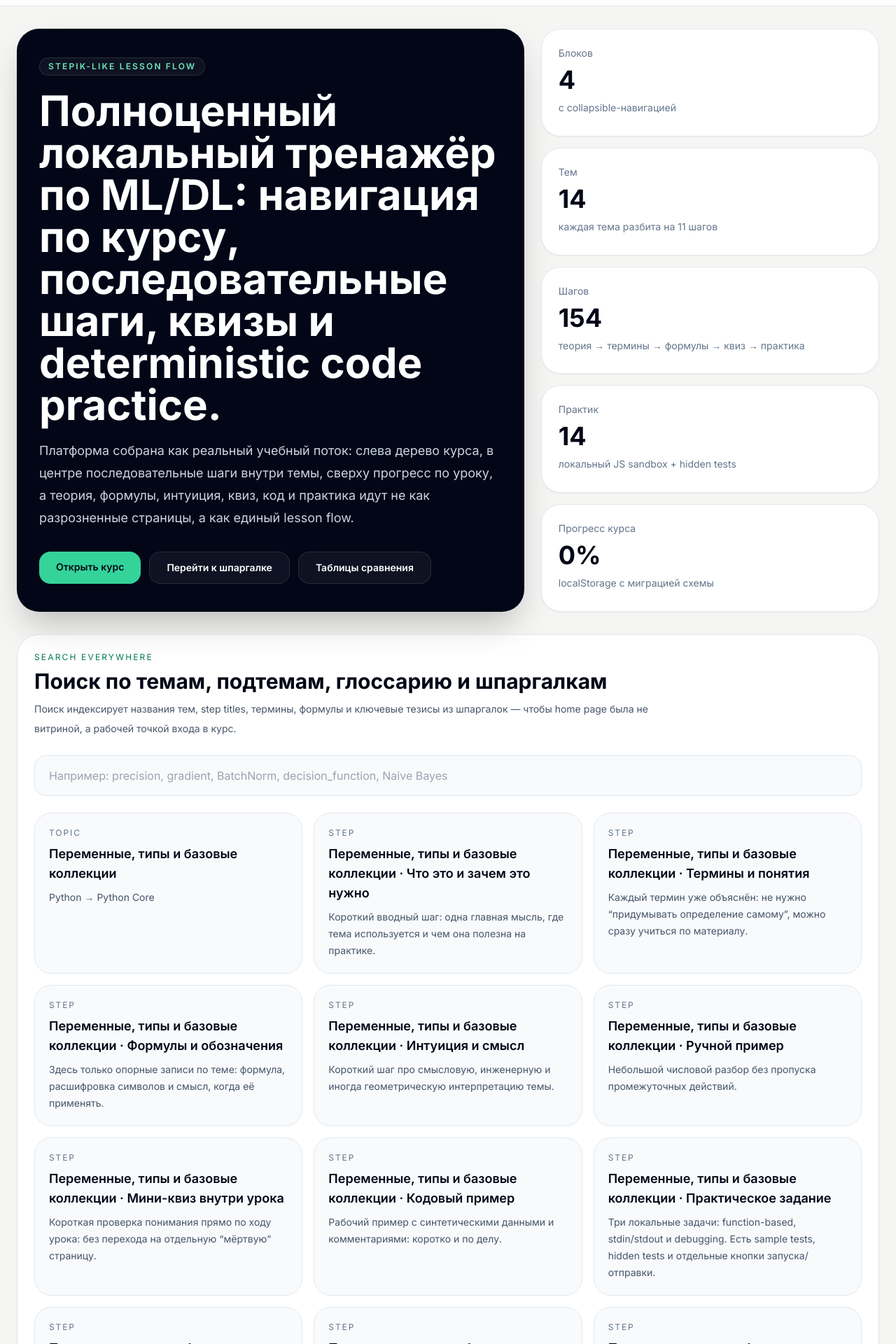
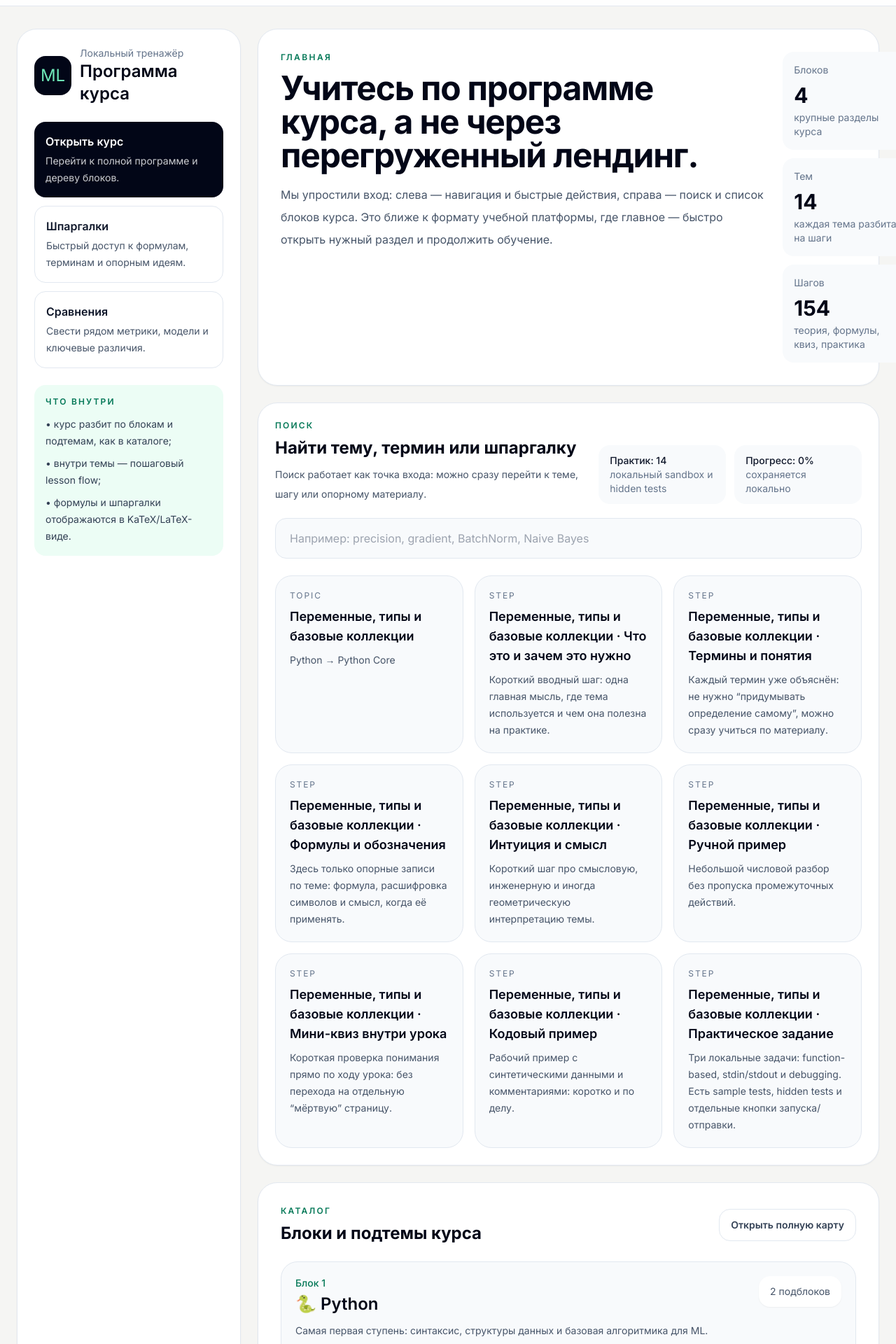
Before and after one commit to r7zex/AI_train, a React (Vite) app: page / in a window 1280 px wide. Shown: the part 60-1980 px from the top of the page at 70% size. Built offline with nearby package versions, Linux system fonts and the light colour scheme.

Commit message:
Refine course navigation and lesson rendering

```diff
--- a/src/main.tsx
+++ b/src/main.tsx
@@ -1,6 +1,7 @@
 import { StrictMode } from 'react'
 import { createRoot } from 'react-dom/client'
 import { BrowserRouter } from 'react-router-dom'
+import 'katex/dist/katex.min.css'
 import './index.css'
 import App from './App.tsx'
 
--- a/src/pages/HomePage.tsx
+++ b/src/pages/HomePage.tsx
@@ -2,6 +2,12 @@ import { useMemo, useState } from 'react'
 import { Link } from 'react-router-dom'
 import { flowCourseBlocks, flowTopics, getFlowStepHref, searchIndex } from '../data/courseFlow'
 import { useProgress } from '../hooks/useProgress'
+
+const quickActions = [
+  { title: 'Открыть курс', description: 'Перейти к полной программе и дереву блоков.', href: '/topics', tone: 'bg-slate-950 text-white' },
+  { title: 'Шпаргалки', description: 'Быстрый доступ к формулам, терминам и опорным идеям.', href: '/cheatsheet', tone: 'bg-white text-slate-900 border border-slate-200' },
+  { title: 'Сравнения', description: 'Свести рядом метрики, модели и ключевые различия.', href: '/comparison', tone: 'bg-white text-slate-900 border border-slate-200' },
+]
 
 export default function HomePage() {
   const [query, setQuery] = useState('')
@@ -9,76 +15,106 @@ export default function HomePage() {
   const normalized = query.trim().toLowerCase()
 
   const results = useMemo(() => {
-    if (!normalized) return searchIndex.slice(0, 12)
+    if (!normalized) return searchIndex.slice(0, 9)
     return searchIndex.filter((item) =>
       item.title.toLowerCase().includes(normalized)
       || item.subtitle.toLowerCase().includes(normalized)
       || item.text.toLowerCase().includes(normalized),
-    ).slice(0, 18)
+    ).slice(0, 12)
   }, [normalized])
 
   const totalSteps = flowTopics.reduce((sum, topic) => sum + topic.steps.length, 0)
   const totalPractice = flowTopics.reduce((sum, topic) => sum + topic.steps.filter((step) => step.practiceTasks?.length).length, 0)
+  const stats = [
+    { label: 'Блоков', value: flowCourseBlocks.length, note: 'крупные разделы курса' },
+    { label: 'Тем', value: flowTopics.length, note: 'каждая тема разбита на шаги' },
+    { label: 'Шагов', value: totalSteps, note: 'теория, формулы, квиз, практика' },
+    { label: 'Практик', value: totalPractice, note: 'локальный sandbox и hidden tests' },
+    { label: 'Прогресс', value: `${Math.round(getCourseProgress() * 100)}%`, note: 'сохраняется локально' },
+  ]
 
   return (
-    <div className="mx-auto max-w-[1480px] px-4 py-8 lg:px-6">
-      <section className="grid gap-6 xl:grid-cols-[1.2fr,0.8fr]">
-        <div className="rounded-[32px] bg-slate-950 px-8 py-10 text-white shadow-2xl">
-          <div className="inline-flex rounded-full border border-white/10 bg-white/5 px-3 py-1 text-xs font-semibold uppercase tracking-[0.18em] text-emerald-300">
-            Stepik-like lesson flow
-          </div>
-          <h1 className="mt-5 max-w-4xl text-4xl font-bold leading-tight lg:text-6xl">
-            Полноценный локальный тренажёр по ML/DL: навигация по курсу, последовательные шаги, квизы и deterministic code practice.
-          </h1>
-          <p className="mt-5 max-w-4xl text-lg leading-8 text-slate-300">
-            Платформа собрана как реальный учебный поток: слева дерево курса, в центре последовательные шаги внутри темы,
-            сверху прогресс по уроку, а теория, формулы, интуиция, квиз, код и практика идут не как разрозненные страницы,
-            а как единый lesson flow.
-          </p>
-
-          <div className="mt-8 flex flex-wrap gap-3">
-            <Link to="/topics" className="rounded-2xl bg-emerald-400 px-6 py-3 text-sm font-semibold text-slate-950">Открыть курс</Link>
-            <Link to="/cheatsheet" className="rounded-2xl border border-white/10 bg-white/5 px-6 py-3 text-sm font-semibold text-white">Перейти к шпаргалке</Link>
-            <Link to="/comparison" className="rounded-2xl border border-white/10 bg-white/5 px-6 py-3 text-sm font-semibold text-white">Таблицы сравнения</Link>
+    <div className="mx-auto max-w-[1380px] px-4 py-6 lg:px-6 lg:py-8">
+      <section className="grid gap-6 xl:grid-cols-[320px,minmax(0,1fr)]">
+        <aside className="rounded-[28px] border border-slate-200 bg-white p-6 shadow-sm">
+          <div className="flex items-center gap-3">
+            <div className="grid h-14 w-14 place-items-center rounded-2xl bg-slate-950 text-2xl text-emerald-300">ML</div>
+            <div>
+              <div className="text-sm text-slate-500">Локальный тренажёр</div>
+              <h1 className="text-2xl font-semibold text-slate-950">Программа курса</h1>
             </div>
           </div>
 
-        <div className="grid gap-4 md:grid-cols-2 xl:grid-cols-1">
-          {[
-            { label: 'Блоков', value: flowCourseBlocks.length, note: 'с collapsible-навигацией' },
-            { label: 'Тем', value: flowTopics.length, note: 'каждая тема разбита на 11 шагов' },
-            { label: 'Шагов', value: totalSteps, note: 'теория → термины → формулы → квиз → практика' },
-            { label: 'Практик', value: totalPractice, note: 'локальный JS sandbox + hidden tests' },
-            { label: 'Прогресс курса', value: `${Math.round(getCourseProgress() * 100)}%`, note: 'localStorage с миграцией схемы' },
-          ].map((card) => (
-            <div key={card.label} className="rounded-[28px] border border-slate-200 bg-white p-6 shadow-sm">
+          <div className="mt-6 space-y-3">
+            {quickActions.map((action) => (
+              <Link key={action.title} to={action.href} className={`block rounded-2xl px-4 py-4 transition hover:-translate-y-0.5 ${action.tone}`}>
+                <div className="text-base font-semibold">{action.title}</div>
+                <div className={`mt-1 text-sm leading-6 ${action.tone.includes('text-white') ? 'text-white/80' : 'text-slate-600'}`}>{action.description}</div>
+              </Link>
+            ))}
+          </div>
+
+          <div className="mt-6 rounded-2xl bg-emerald-50 px-4 py-4">
+            <div className="text-xs font-semibold uppercase tracking-[0.18em] text-emerald-700">Что внутри</div>
+            <ul className="mt-3 space-y-2 text-sm leading-6 text-slate-700">
+              <li>• курс разбит по блокам и подтемам, как в каталоге;</li>
+              <li>• внутри темы — пошаговый lesson flow;</li>
+              <li>• формулы и шпаргалки отображаются в KaTeX/LaTeX-виде.</li>
+            </ul>
+          </div>
+        </aside>
+
+        <div className="space-y-6">
+          <section className="rounded-[28px] border border-slate-200 bg-white p-6 shadow-sm lg:p-8">
+            <div className="flex flex-col gap-6 lg:flex-row lg:items-start lg:justify-between">
+              <div className="max-w-3xl">
+                <div className="text-xs font-semibold uppercase tracking-[0.2em] text-emerald-700">Главная</div>
+                <h2 className="mt-3 text-3xl font-bold tracking-tight text-slate-950 lg:text-5xl">Учитесь по программе курса, а не через перегруженный лендинг.</h2>
+                <p className="mt-4 text-base leading-8 text-slate-600">
+                  Мы упростили вход: слева — навигация и быстрые действия, справа — поиск и список блоков курса.
+                  Это ближе к формату учебной платформы, где главное — быстро открыть нужный раздел и продолжить обучение.
+                </p>
+              </div>
+
+              <div className="grid gap-3 sm:grid-cols-2 xl:grid-cols-1">
+                {stats.slice(0, 3).map((card) => (
+                  <div key={card.label} className="min-w-[180px] rounded-2xl bg-slate-50 px-4 py-4">
                     <div className="text-sm text-slate-500">{card.label}</div>
-              <div className="mt-2 text-4xl font-bold text-slate-950">{card.value}</div>
-              <div className="mt-2 text-sm leading-6 text-slate-500">{card.note}</div>
+                    <div className="mt-2 text-3xl font-bold text-slate-950">{card.value}</div>
+                    <div className="mt-1 text-sm text-slate-500">{card.note}</div>
                   </div>
                 ))}
               </div>
+            </div>
           </section>
 
-      <section className="mt-8 rounded-[32px] border border-slate-200 bg-white p-6 shadow-sm">
-        <div className="flex flex-col gap-3 lg:flex-row lg:items-end lg:justify-between">
+          <section className="rounded-[28px] border border-slate-200 bg-white p-6 shadow-sm">
+            <div className="flex flex-col gap-2 lg:flex-row lg:items-end lg:justify-between">
               <div>
-            <div className="text-xs uppercase tracking-[0.18em] text-emerald-700">Search everywhere</div>
-            <h2 className="mt-2 text-3xl font-bold text-slate-950">Поиск по темам, подтемам, глоссарию и шпаргалкам</h2>
-            <p className="mt-2 max-w-4xl text-sm leading-7 text-slate-600">Поиск индексирует названия тем, step titles, термины, формулы и ключевые тезисы из шпаргалок — чтобы home page была не витриной, а рабочей точкой входа в курс.</p>
+                <div className="text-xs font-semibold uppercase tracking-[0.18em] text-emerald-700">Поиск</div>
+                <h3 className="mt-2 text-2xl font-bold text-slate-950">Найти тему, термин или шпаргалку</h3>
+                <p className="mt-2 text-sm leading-7 text-slate-600">Поиск работает как точка входа: можно сразу перейти к теме, шагу или опорному материалу.</p>
+              </div>
+              <div className="grid gap-3 text-sm text-slate-500 sm:grid-cols-2">
+                {stats.slice(3).map((card) => (
+                  <div key={card.label} className="rounded-2xl bg-slate-50 px-4 py-3">
+                    <div className="font-medium text-slate-900">{card.label}: {card.value}</div>
+                    <div>{card.note}</div>
+                  </div>
+                ))}
               </div>
             </div>
 
-        <div className="mt-6">
+            <div className="mt-5">
               <input
                 value={query}
                 onChange={(event) => setQuery(event.target.value)}
-            placeholder="Например: precision, gradient, BatchNorm, decision_function, Naive Bayes"
+                placeholder="Например: precision, gradient, BatchNorm, Naive Bayes"
                 className="w-full rounded-2xl border border-slate-200 bg-slate-50 px-5 py-4 text-base outline-none transition focus:border-emerald-400"
               />
             </div>
 
-        <div className="mt-6 grid gap-4 lg:grid-cols-2 xl:grid-cols-3">
+            <div className="mt-6 grid gap-4 md:grid-cols-2 xl:grid-cols-3">
               {results.map((result) => (
                 <Link key={result.id} to={result.href} className="rounded-[24px] border border-slate-200 bg-slate-50 p-5 transition hover:border-emerald-300 hover:bg-white">
                   <div className="text-xs uppercase tracking-[0.16em] text-slate-500">{result.type}</div>
@@ -89,26 +125,35 @@ export default function HomePage() {
             </div>
           </section>
 
-      <section className="mt-8 grid gap-6 xl:grid-cols-2">
-        {flowCourseBlocks.map((block) => (
-          <article key={block.id} className="rounded-[32px] border border-slate-200 bg-white p-6 shadow-sm">
-            <div className="flex items-start justify-between gap-4">
+          <section className="rounded-[28px] border border-slate-200 bg-white p-6 shadow-sm lg:p-8">
+            <div className="flex items-center justify-between gap-4">
               <div>
-                <div className="text-xs uppercase tracking-[0.18em] text-emerald-700">Блок {block.order}</div>
-                <h3 className="mt-2 text-2xl font-bold text-slate-950">{block.icon} {block.title}</h3>
-                <p className="mt-3 text-sm leading-7 text-slate-600">{block.description}</p>
+                <div className="text-xs font-semibold uppercase tracking-[0.18em] text-emerald-700">Каталог</div>
+                <h3 className="mt-2 text-2xl font-bold text-slate-950">Блоки и подтемы курса</h3>
               </div>
-              <div className="rounded-2xl bg-emerald-50 px-4 py-3 text-sm font-semibold text-emerald-700">{block.subblocks.length} подблоков</div>
+              <Link to="/topics" className="rounded-2xl border border-slate-200 px-4 py-3 text-sm font-semibold text-slate-700">Открыть полную карту</Link>
             </div>
 
-            <div className="mt-5 space-y-4">
+            <div className="mt-6 space-y-6">
+              {flowCourseBlocks.map((block) => (
+                <article key={block.id} className="rounded-[24px] border border-slate-200 bg-slate-50 p-5">
+                  <div className="flex flex-col gap-3 lg:flex-row lg:items-start lg:justify-between">
+                    <div>
+                      <div className="text-sm font-medium text-emerald-700">Блок {block.order}</div>
+                      <h4 className="mt-1 text-2xl font-semibold text-slate-950">{block.icon} {block.title}</h4>
+                      <p className="mt-2 max-w-3xl text-sm leading-7 text-slate-600">{block.description}</p>
+                    </div>
+                    <div className="rounded-2xl bg-white px-4 py-3 text-sm text-slate-600 shadow-sm">{block.subblocks.length} подблоков</div>
+                  </div>
+
+                  <div className="mt-5 grid gap-4 lg:grid-cols-2">
                     {block.subblocks.map((subblock) => (
-                <div key={subblock.id} className="rounded-[24px] border border-slate-200 bg-slate-50 p-4">
+                      <div key={subblock.id} className="rounded-[20px] bg-white p-4 shadow-sm">
                         <div className="text-sm font-semibold text-slate-900">{block.order}.{subblock.order} {subblock.title}</div>
                         <div className="mt-2 text-sm leading-6 text-slate-600">{subblock.description}</div>
                         <div className="mt-3 flex flex-wrap gap-2">
                           {subblock.themes.slice(0, 4).map((topic) => (
-                      <Link key={topic.id} to={getFlowStepHref(topic.id, topic.steps[0].id)} className="rounded-full bg-white px-3 py-2 text-xs font-semibold text-slate-700 shadow-sm">
+                            <Link key={topic.id} to={getFlowStepHref(topic.id, topic.steps[0].id)} className="rounded-full bg-slate-100 px-3 py-2 text-xs font-semibold text-slate-700 transition hover:bg-emerald-50 hover:text-emerald-700">
                               {topic.title}
                             </Link>
                           ))}
@@ -118,6 +163,9 @@ export default function HomePage() {
                   </div>
                 </article>
               ))}
+            </div>
+          </section>
+        </div>
       </section>
     </div>
   )
```
Also changed, not shown: src/components/CourseSidebar.tsx (+10 -10 lines), src/lib/latex.ts (added, +74 -0 lines), src/pages/TopicDetailPage.tsx (+23 -5 lines). Lines whose indentation alone changed are shown as unchanged.
